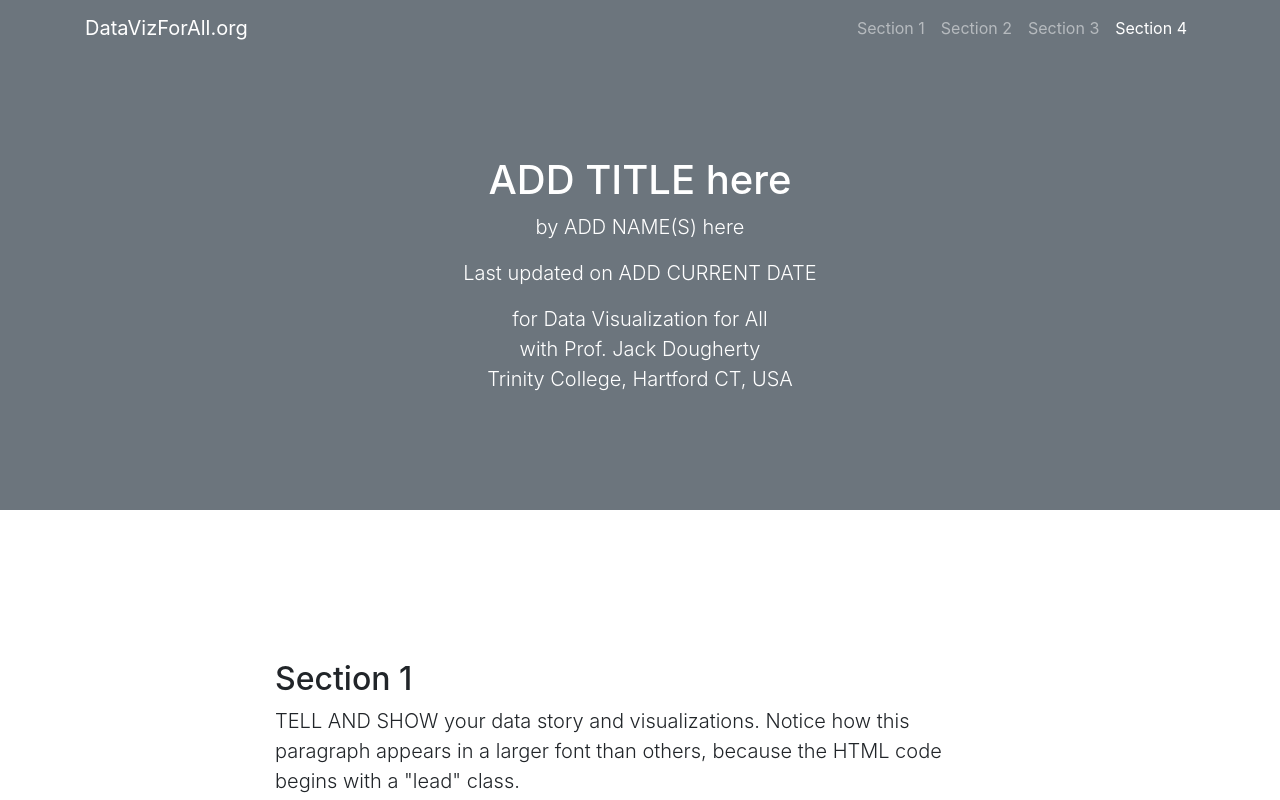
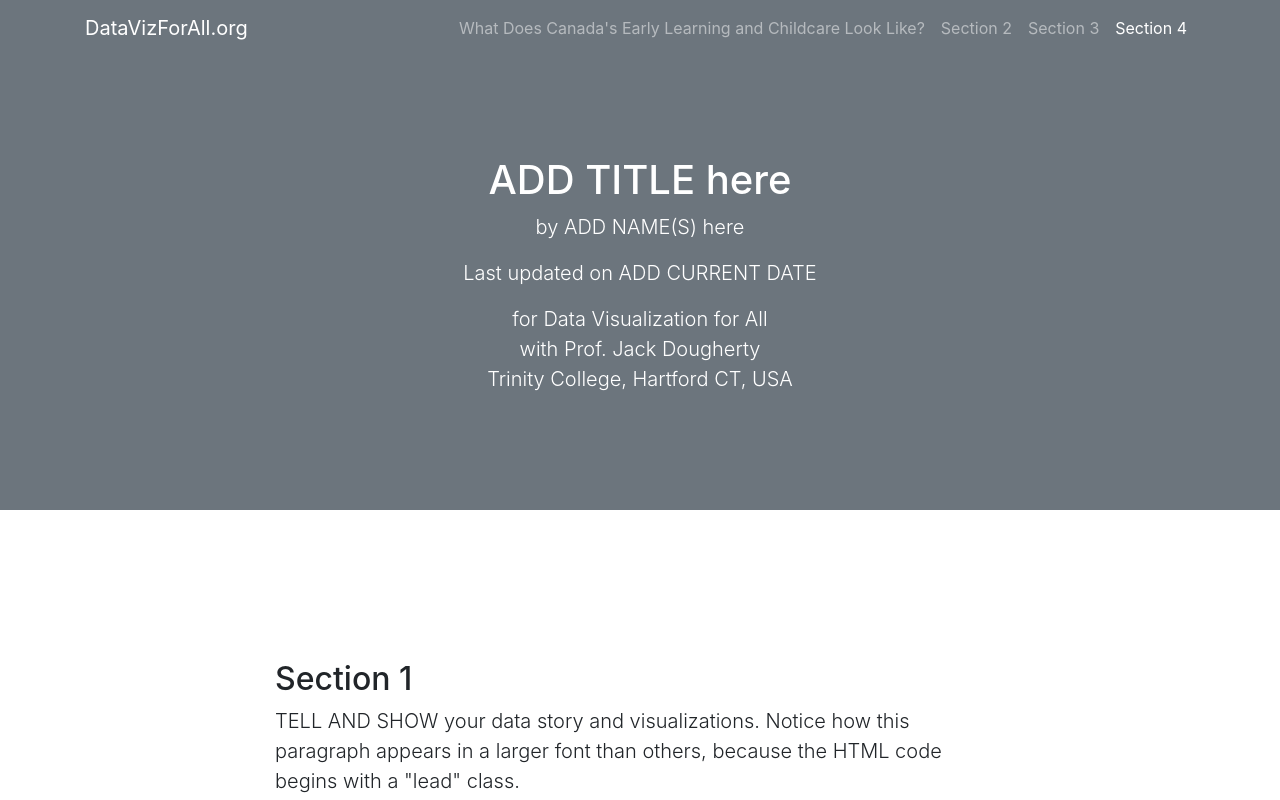
Before and after one commit to Looccah/luca-quiz10, a plain HTML site: page index.html in a window 1280 px wide. Shown: the top 800 px of the page. Drawn offline with nearby package versions, Linux system fonts and the light colour scheme.

Commit message:
Update index.html

```diff
--- a/index.html
+++ b/index.html
@@ -34,7 +34,7 @@
       <div class="collapse navbar-collapse" id="navbarResponsive">
         <ul class="navbar-nav ml-auto">
           <li class="nav-item">
-            <a class="nav-link js-scroll-trigger" href="#section1">Section 1</a>
+            <a class="nav-link js-scroll-trigger" href="#section1">What Does Canada's Early Learning and Childcare Look Like?</a>
           </li>
           <li class="nav-item">
             <a class="nav-link js-scroll-trigger" href="#section2">Section 2</a>
@@ -61,7 +61,7 @@
   </header>
 
   <!-- Beginning of Section 1 -->
-  <section id="section1">
+  <section id="What Does Canada's Early Learning and Childcare Look Like?">
     <div class="container">
       <div class="row">
         <div class="col-lg-8 mx-auto">
```
